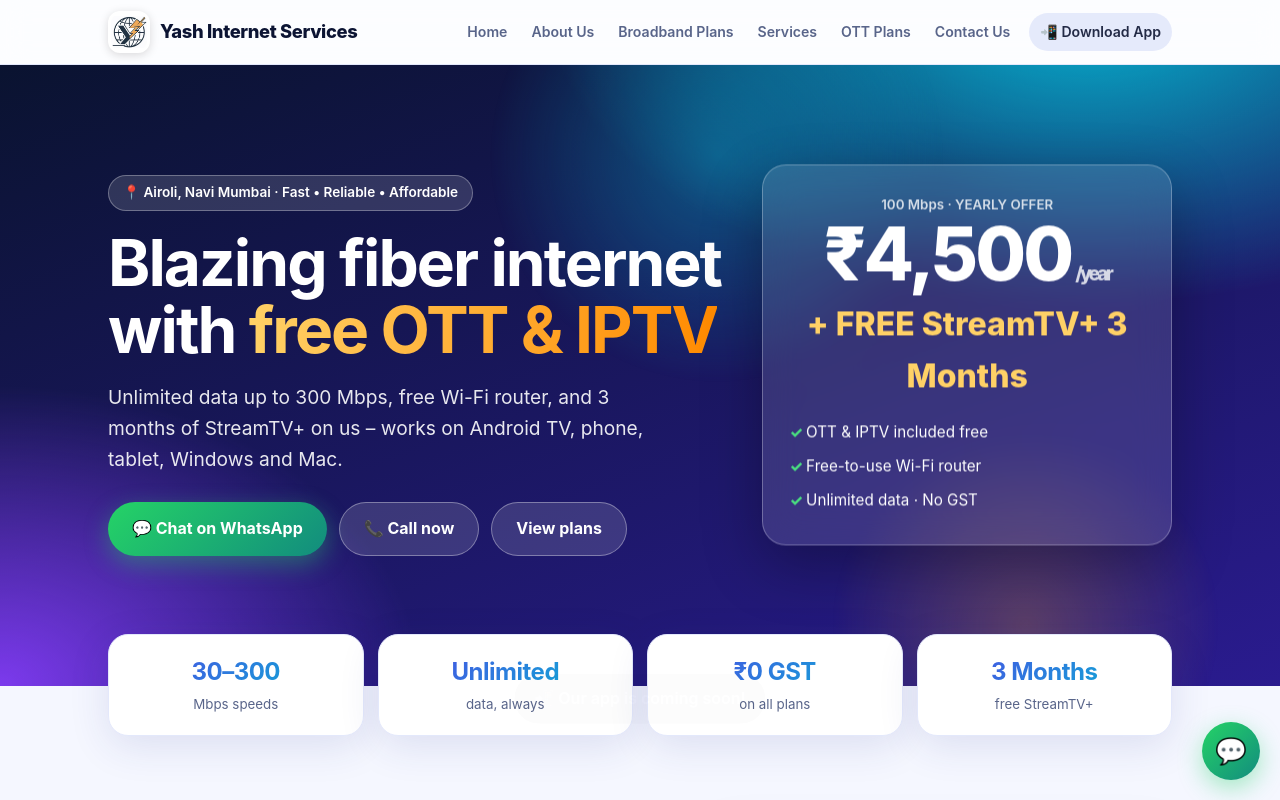
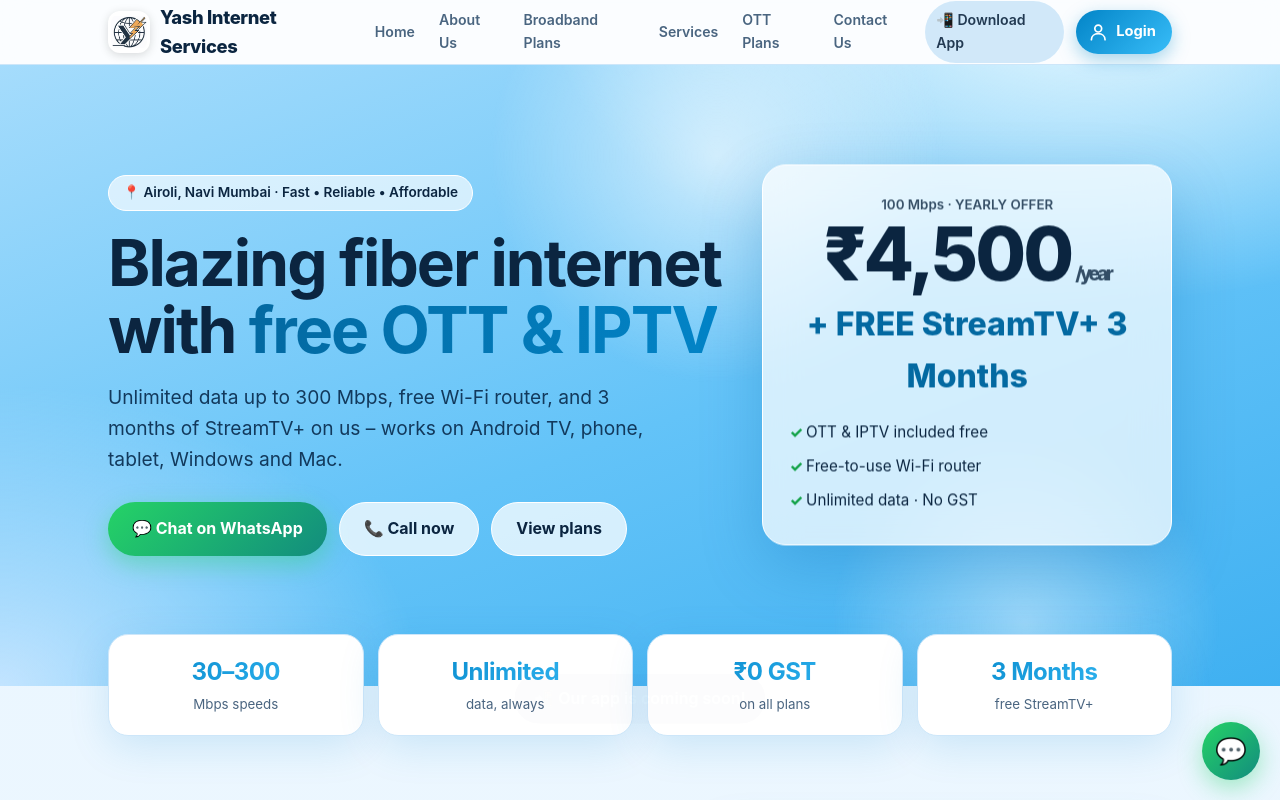
Before and after one commit to Jhonny4454/Yash-Internet-Services, a plain HTML site: page YashInternetServices/index.html in a window 1280 px wide. Both pictures are taken after a click on the link "📲 Download App". Shown: the top 800 px of the page. Drawn offline with Linux system fonts and the light colour scheme.

Commit message:
Update website

```diff
--- a/YashInternetServices/index.html
+++ b/YashInternetServices/index.html
@@ -4,7 +4,7 @@
 <meta charset="utf-8">
 <meta name="viewport" content="width=device-width, initial-scale=1, viewport-fit=cover">
 <meta name="description" content="Yash Internet Services – unlimited fiber broadband, free StreamTV+ OTT &amp; IPTV and free router in Airoli, Navi Mumbai.">
-<meta name="theme-color" content="#0a1330">
+<meta name="theme-color" content="#3fb0f1">
 <title>Yash Internet Services – Fiber Broadband, OTT &amp; IPTV in Airoli</title>
 <link rel="stylesheet" href="style.css">
 </head>
@@ -13,6 +13,7 @@
 <a class="logo" href="#top"><img class="lg" width="42" height="42" alt="Yash Internet Services logo" src="images/logo-icon.png">Yash Internet Services</a>
 <button class="menu" id="menu" aria-label="Menu" aria-expanded="false">☰</button>
 <nav id="nav"><a href="#top">Home</a><a href="#about">About Us</a><a href="#plans">Broadband Plans</a><a href="#services">Services</a><a href="#ott">OTT Plans</a><a href="#contact">Contact Us</a><a href="#" class="dl" id="dl">📲 Download App</a></nav>
+<a class="login" id="login" href="#" aria-label="Customer login" title="Customer Login"><svg viewBox="0 0 24 24" fill="none" stroke="currentColor" stroke-width="2" stroke-linecap="round" stroke-linejoin="round" aria-hidden="true"><circle cx="12" cy="8" r="4"/><path d="M4 21c0-4.4 3.6-7 8-7s8 2.6 8 7"/></svg><span>Login</span></a>
 </div></header>
 
 <div id="top" class="hero"><div class="w">
--- a/YashInternetServices/script.js
+++ b/YashInternetServices/script.js
@@ -21,6 +21,8 @@ mn.onclick=function(){var o=nv.classList.toggle("open");mn.setAttribute("aria-ex
 nv.querySelectorAll("a").forEach(function(a){a.addEventListener("click",function(){nv.classList.remove("open");mn.textContent="☰"})});
 var tt=document.getElementById("toast"),tm;
 function toast(m){tt.textContent=m;tt.classList.add("show");clearTimeout(tm);tm=setTimeout(function(){tt.classList.remove("show")},2600)}
+var LOGIN_URL=""; // paste your main customer portal link here, e.g. "https://yourportal.com/login"
+document.getElementById("login").onclick=function(e){e.preventDefault();if(LOGIN_URL){location.href=LOGIN_URL}else{toast("🔐 Customer login coming soon!")}};
 ["dl","dl2"].forEach(function(i){document.getElementById(i).onclick=function(e){e.preventDefault();toast("📲 Our app is coming soon!")}});
 var br=document.getElementById("bar");addEventListener("scroll",function(){var h=document.documentElement;br.style.width=(h.scrollTop/(h.scrollHeight-h.clientHeight)*100||0)+"%"},{passive:true});
 }catch(e){}
--- a/YashInternetServices/style.css
+++ b/YashInternetServices/style.css
@@ -1,7 +1,7 @@
 :root{box-sizing:border-box;padding-top:env(safe-area-inset-top,0px);padding-bottom:env(safe-area-inset-bottom,0px);
 --bg:#f5f7ff;--surf:#ffffff;--glass:rgba(255,255,255,.72);--text:#0c1433;--mute:#59658a;--pri:#4f46e5;--pri2:#06b6d4;--acc:#ffb020;--bd:#e3e8fb;--shadow:0 10px 40px rgba(40,50,140,.12);--hero1:#0a1330;--hero2:#2a1b8f}
-@media (prefers-color-scheme:dark){:root:not([data-theme="light"]){color-scheme:dark;--bg:#070b1c;--surf:#0f1630;--glass:rgba(15,22,48,.72);--text:#eef1ff;--mute:#9aa6cf;--pri:#818cf8;--bd:#1f2a52;--shadow:0 10px 40px rgba(0,0,0,.4)}}
-:root[data-theme="dark"]{color-scheme:dark;--bg:#070b1c;--surf:#0f1630;--glass:rgba(15,22,48,.72);--text:#eef1ff;--mute:#9aa6cf;--pri:#818cf8;--bd:#1f2a52;--shadow:0 10px 40px rgba(0,0,0,.4)}
+
+
 *,*::before,*::after{box-sizing:inherit}
 html{scroll-behavior:smooth;scroll-padding-top:calc(env(safe-area-inset-top,0px) + 76px);-webkit-text-size-adjust:100%}
 body{margin:0;background:var(--bg);color:var(--text);font-family:Inter,system-ui,-apple-system,"Segoe UI",Roboto,"Helvetica Neue",Arial,sans-serif;line-height:1.6;overflow-x:hidden}
@@ -108,3 +108,28 @@ nav a.dl{background:var(--bd);color:var(--text);margin-left:6px;opacity:.9}nav a
 @media (max-width:1100px){.menu{display:block}nav{position:absolute;left:0;right:0;top:100%;flex-direction:column;align-items:stretch;background:var(--surf);border-bottom:1px solid var(--bd);padding:0 14px;max-height:0;overflow:hidden;opacity:0;transition:max-height .4s,opacity .3s,padding .3s}
 nav.open{max-height:90vh;opacity:1;padding:12px 14px}nav a{padding:14px;font-size:1rem}nav a.dl{margin:6px 0 0;text-align:center}}
 @media (max-width:820px){.split{grid-template-columns:1fr}.fab{display:none}}
+
+/* ===== Light-blue theme ===== */
+:root{color-scheme:light;--bg:#e8f5ff;--surf:#ffffff;--glass:rgba(255,255,255,.8);--text:#0b2540;--mute:#4a6580;--pri:#0284c7;--pri2:#38bdf8;--bd:#cde6f9;--shadow:0 10px 40px rgba(2,132,199,.15)}
+body{background:linear-gradient(180deg,#e8f5ff,#f3faff 40%,#e8f5ff)}
+.hero{color:#0b2540;background:radial-gradient(900px 500px at 85% -10%,#e6f8ff 0,transparent 60%),radial-gradient(700px 500px at 0% 100%,#c2e4ff 0,transparent 60%),linear-gradient(160deg,#a5dcfc,#63c3f8 55%,#3fb0f1)}
+.hero::before{background:radial-gradient(circle,rgba(255,255,255,.6),transparent 70%)}
+.hero::after{background:radial-gradient(circle,rgba(255,255,255,.45),transparent 70%)}
+.hero p{opacity:1;color:#12395c}
+.pill{background:rgba(255,255,255,.65);border-color:#fff;color:#0b2540}
+h1 em{background:linear-gradient(90deg,#0369a1,#0284c7);-webkit-background-clip:text;background-clip:text;color:transparent}
+.hcard{background:rgba(255,255,255,.72);border-color:#fff;color:#0b2540;box-shadow:0 20px 60px rgba(2,100,170,.25)}
+.hcard .p{color:#0369a1}.hcard li::before{color:#16a34a}
+.btn.g{background:rgba(255,255,255,.75);color:#0b2540;border-color:#fff}
+.feat{background:linear-gradient(135deg,#0369a1,#0ea5e9 60%,#38bdf8)}
+.notice{background:linear-gradient(135deg,#0369a1,#0284c7)}
+footer{background:#0b3a5e;color:#cfe6f8}.fl a{color:#d6ebfa}
+.alt{background:#f4fbff}
+.card:hover{box-shadow:0 18px 50px rgba(2,132,199,.22)}
+.tabs button.on{box-shadow:0 6px 18px rgba(2,132,199,.35)}
+#toast{background:#0b3a5e}
+/* ===== Customer login ===== */
+.login{display:inline-flex;align-items:center;gap:8px;height:44px;padding:0 16px 0 12px;border-radius:999px;background:linear-gradient(135deg,var(--pri),var(--pri2));color:#fff;font-weight:700;font-size:.92rem;box-shadow:0 6px 18px rgba(2,132,199,.35);transition:transform .2s,box-shadow .2s;white-space:nowrap}
+.login:hover{transform:translateY(-2px);box-shadow:0 10px 26px rgba(2,132,199,.45)}
+.login svg{width:22px;height:22px}
+@media (max-width:520px){.login{width:44px;padding:0;justify-content:center}.login span{display:none}}
```
